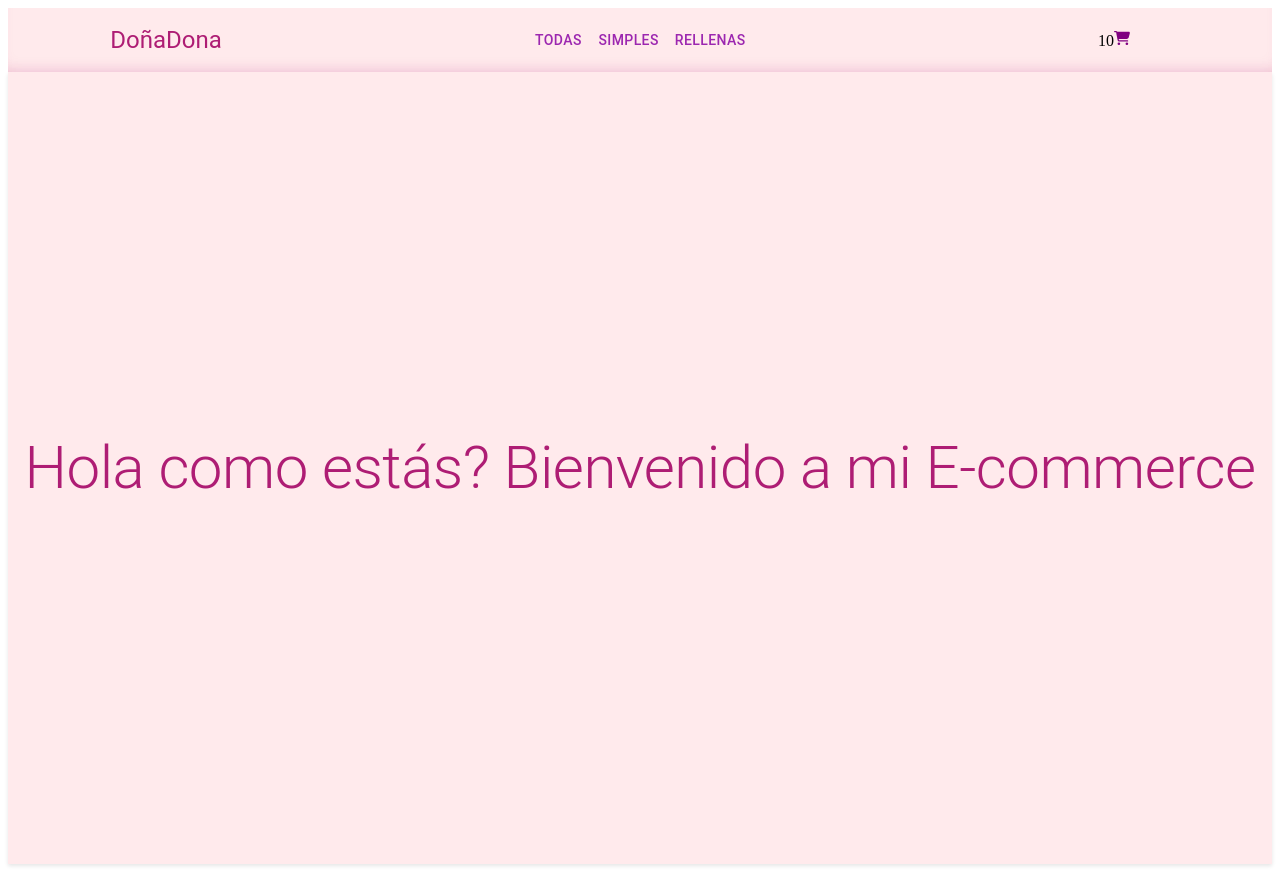
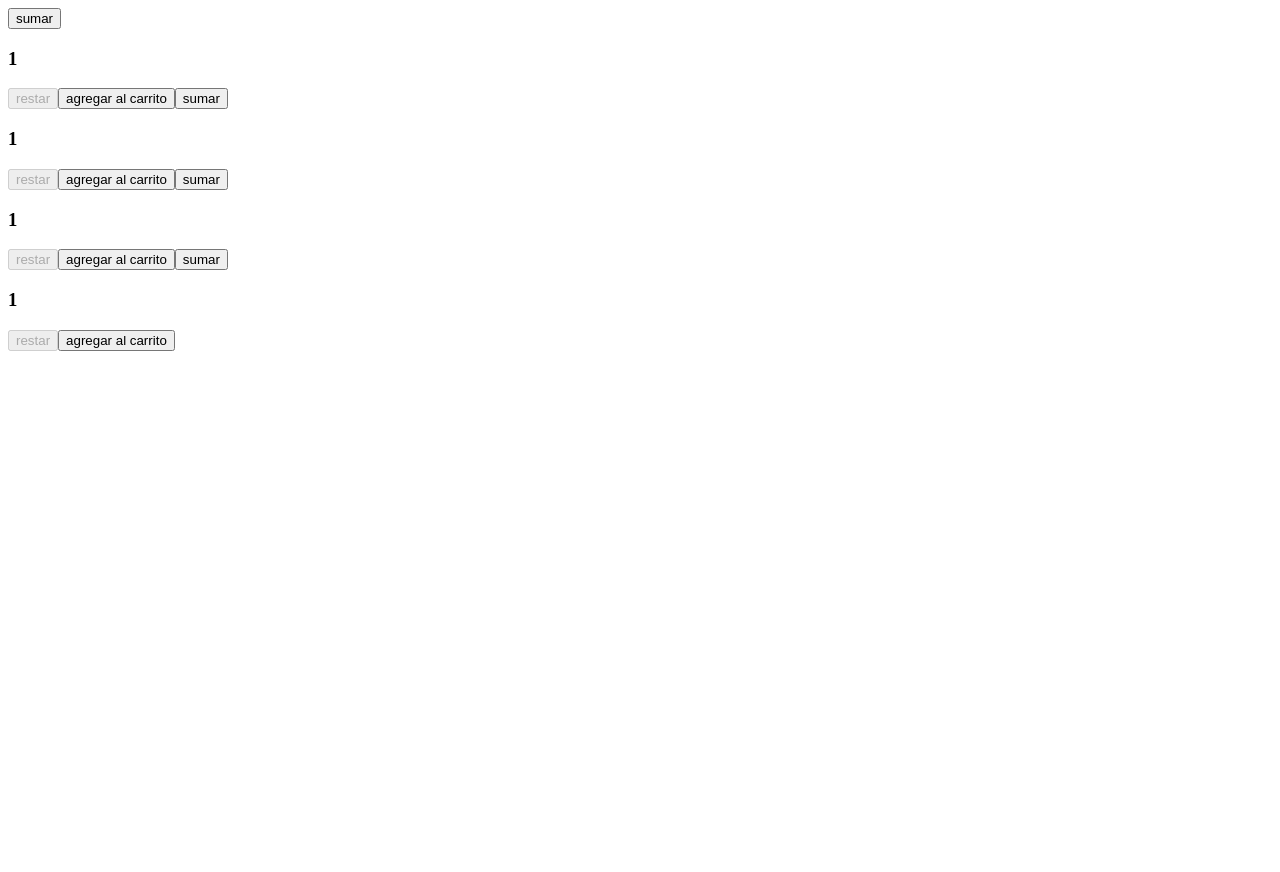
Before and after one commit to JoaquinAlonso11/EcommerceReact, a React (Vite) app: page / in a window 1280 px wide. After the commit the page ends 800 px from the top, so only its background shows below. Built offline with nearby package versions, Linux system fonts and the light colour scheme.

Commit message:
ejercicios actualizados de clase

```diff
--- a/src/App.jsx
+++ b/src/App.jsx
@@ -1,24 +1,15 @@
-
-import { Navbar } from "./components/layout/Navbar"
-import { ItemListCointainer } from "./components/pages/ItemListCointainer"
+import { Navbar } from "./components/layout/Navbar";
+import { ItemCountContainer } from "./components/common/itemCount/ItemCountContainer";
 
 function App() {
-
-
-
   return (
     <div>
-      <Navbar />
-
-
-
-      <ItemListCointainer greeting="Hola como estás? Bienvenido a mi E-commerce" />
-
-
-
-
+      <ItemCountContainer stock={4} />
+      <ItemCountContainer stock={5} />
+      <ItemCountContainer stock={3} />
+      <ItemCountContainer stock={6} />
     </div>
-  )
+  );
 }
 
-export default App
+export default App;
--- /dev/null
+++ b/src/components/common/itemCount/ItemCount.jsx
@@ -0,0 +1,15 @@
+const ItemCount = ({ counter, addOne, subOne }) => {
+  return (
+    <>
+      <button onClick={addOne}>sumar</button>
+      <h3> {counter} </h3>
+      <button onClick={subOne} disabled={counter === 1 ? true : false}>
+        restar
+      </button>
+
+      <button>agregar al carrito</button>
+    </>
+  );
+};
+
+export default ItemCount;
--- /dev/null
+++ b/src/components/common/itemCount/ItemCountContainer.jsx
@@ -0,0 +1,24 @@
+import { useState } from "react";
+import ItemCount from "./ItemCount";
+
+export const ItemCountContainer = ({ stock }) => {
+  const [counter, setCounter] = useState(1);
+
+  const addOne = () => {
+    if (counter < stock) {
+      setCounter(counter + 1);
+    } else {
+      alert("stock maximo");
+    }
+  };
+
+  const subOne = () => {
+    if (counter > 1) {
+      setCounter(counter - 1);
+    } else {
+      alert("no puede ser menos de 1");
+    }
+  };
+
+  return <ItemCount counter={counter} addOne={addOne} subOne={subOne} />;
+};
--- a/src/components/pages/ItemListCointainer.jsx
+++ /dev/null
@@ -1,29 +0,0 @@
-import PropTypes from "prop-types";
-import { Grid, Typography } from "@mui/material";
-
-export const ItemListCointainer = ({ greeting }) => {
-    return (
-        <div>
-            <Grid
-                container
-                justifyContent="center"
-                alignItems="center"
-                sx={{
-                    backgroundColor: { md: "#FFEAEC" },
-                    minHeight: "99vh",
-                    boxShadow: { md: "0 2px 4px rgba(0, 0, 0, 0.1)" },
-
-                }}
-            >
-                <Grid item align="center">
-                    <Typography variant="h2" sx={{ color: { md: "#AE1D74" } }}>
-                        {greeting}
-                    </Typography>
-                </Grid>
-            </Grid>
-        </div>
-    );
-};
-ItemListCointainer.propTypes = {
-    greeting: PropTypes.any.isRequired,
-  };
```
Also changed, not shown: src/components/common/Counter.jsx (added, +21 -0 lines), src/components/pages/ItemListContainer/ItemList.jsx (added, +31 -0 lines), src/components/pages/ItemListContainer/ItemListContainer.jsx (added, +21 -0 lines), .eslintrc.cjs, src/components/pages/ItemListContainer/ItemListContainer.css (added).
